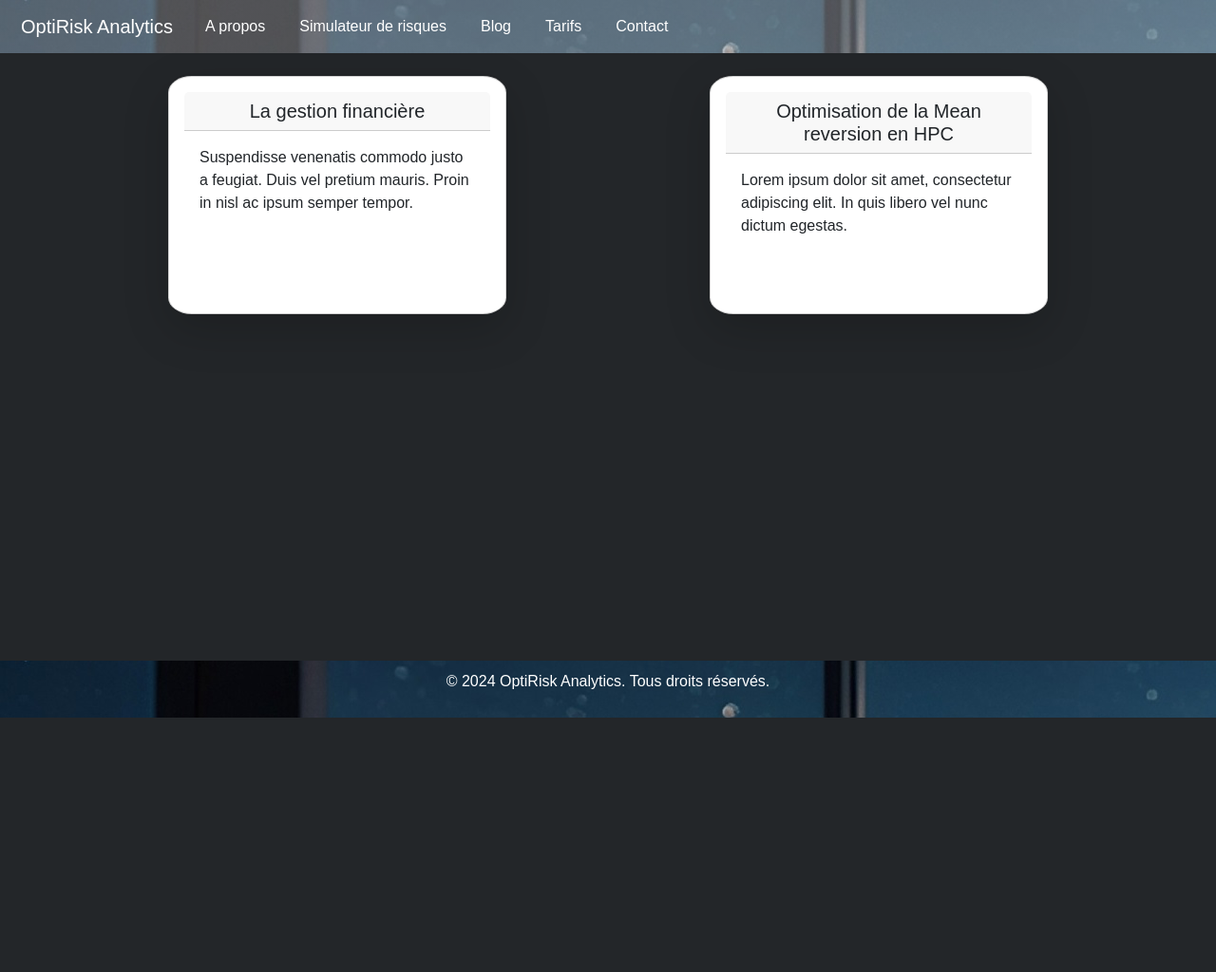
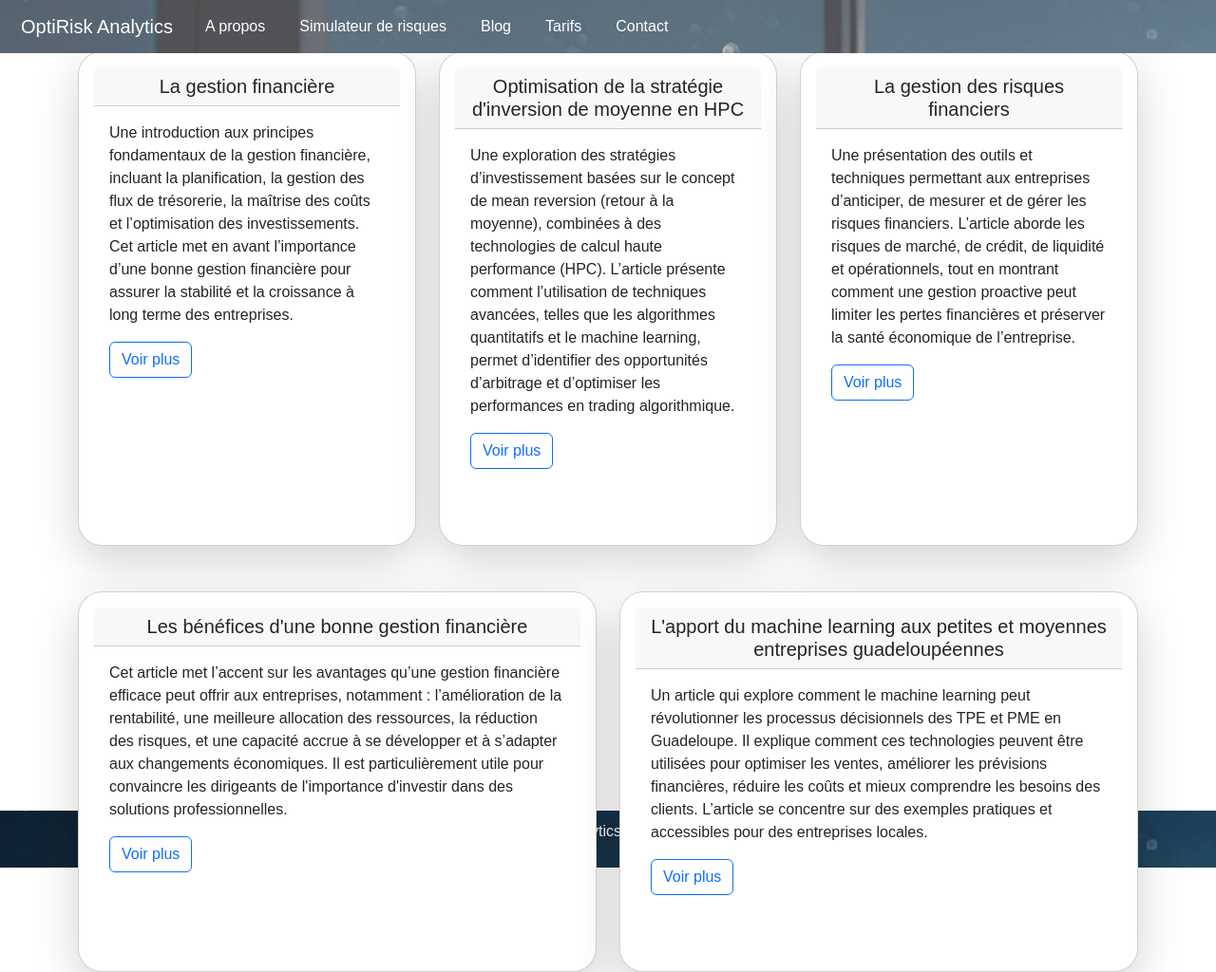
Before and after one commit to dorian68/OptiRisk_Analytics, a Django app: page /articles/ in a window 1280 px wide. Shown: the whole page at 95% size. Before the commit the page ends 756 px from the top, so only its background shows below. Run offline with Django 3.2, Linux system fonts and the light colour scheme; some libraries are stand-ins or nearby versions.

Commit message:
09012025

```diff
--- a/website/static/css/style.css
+++ b/website/static/css/style.css
@@ -3,7 +3,7 @@ body {
     font-family: Arial, sans-serif;
     margin: 0;
     padding: 0;
-    background-color: #232629;
+    background-color:  rgb(255, 255, 255);
 }
 
 header {
--- a/website/templates/articles.html
+++ b/website/templates/articles.html
@@ -16,35 +16,75 @@
 </head>
 <body>
     <section>
-        <div class="container" style="height: 80vh;margin-top: 50px;">
+        <div class="container my-4" style="height: 100vh;">
             <div class="row row-cols-1 row-cols-md-3 g-4 mb-5">
                 <div class="col mx-auto">
-                    <div class="card h-100 shadow-lg p-3 mb-5 bg-white" style="border-radius: 7%;">
+                    <div class="card h-100 shadow-lg p-3 mb-5 bg-white" style="border-radius: 25px 25px 25px 25px;">
                         <h5 class="card-header text-center">La gestion financière</h5>
                         <div class="card-body">
                             <p class="card-text">
                             <!--PRESTATIONS BASIQUE-->
 
-                                Suspendisse venenatis commodo justo a feugiat. Duis vel pretium mauris. Proin in nisl ac ipsum semper tempor.
-                            <!--FIN PRESTATIONS BASIQUE-->
+                            Une introduction aux principes fondamentaux de la gestion financière, incluant la planification, la gestion des flux de trésorerie, la maîtrise des coûts et l’optimisation des investissements. Cet article met en avant l’importance d’une bonne gestion financière pour assurer la stabilité et la croissance à long terme des entreprises.                            <!--FIN PRESTATIONS BASIQUE-->
                             </p>
+                            <a type="button" class="btn btn-outline-primary" href="{% url 'corpoFinance' %}">Voir plus</a>
+                        </div>
+                    </div>
+                </div>
+                <div class="col mx-auto">
+                    <div class="card h-100 shadow-lg p-3 mb-5 bg-white" style="border-radius: 25px 25px 25px 25px;">
+                        <h5 class="card-header text-center">Optimisation de la stratégie d'inversion de moyenne en HPC</h5>
+                        <div class="card-body">
+                            <p class="card-text">
+
+                                Une exploration des stratégies d’investissement basées sur le concept de mean reversion (retour à la moyenne), combinées à des technologies de calcul haute performance (HPC). L’article présente comment l’utilisation de techniques avancées, telles que les algorithmes quantitatifs et le machine learning, permet d’identifier des opportunités d’arbitrage et d’optimiser les performances en trading algorithmique.                            </p>
+                            <a type="button" class="btn btn-outline-primary" href="{% url 'meanReversion' %}">Voir plus</a>
                         </div>
                         </div>
                 </div>
                 <div class="col mx-auto">
-                    <div class="card h-100 shadow-lg p-3 mb-5 bg-white" style="border-radius: 7%;">
-                        <h5 class="card-header text-center">Optimisation de la Mean reversion en HPC</h5>
+                    <div class="card h-100 shadow-lg p-3 mb-5 bg-white" style="border-radius: 25px 25px 25px 25px;">
+                        <h5 class="card-header text-center">La gestion des risques financiers</h5>
                         <div class="card-body">
                             <p class="card-text">
+                            <!--PRESTATIONS BASIQUE-->
 
-                                Lorem ipsum dolor sit amet, consectetur adipiscing elit. In quis libero vel nunc dictum egestas. <!--FIN PRESTATIONS BASIQUE-->
+                            Une présentation des outils et techniques permettant aux entreprises d’anticiper, de mesurer et de gérer les risques financiers. L’article aborde les risques de marché, de crédit, de liquidité et opérationnels, tout en montrant comment une gestion proactive peut limiter les pertes financières et préserver la santé économique de l’entreprise.                            <!--FIN PRESTATIONS BASIQUE-->
                             </p>
+                            <a type="button" class="btn btn-outline-primary" href="{% url 'article_automation_for_small_business' %}">Voir plus</a>
                         </div>
+                    </div>
+                </div>
+            </div>
+            <div class="row row-cols-1 row-cols-md-2 g-4 mb-5">
+                <div class="col mx-auto">
+                    <div class="card h-100 shadow-lg p-3 mb-5 bg-white" style="border-radius: 25px 25px 25px 25px;">
+                        <h5 class="card-header text-center">Les bénéfices d'une bonne gestion financière</h5>
+                        <div class="card-body">
+                            <p class="card-text">
+                            <!--PRESTATIONS BASIQUE-->
+
+                            Cet article met l’accent sur les avantages qu’une gestion financière efficace peut offrir aux entreprises, notamment : l’amélioration de la rentabilité, une meilleure allocation des ressources, la réduction des risques, et une capacité accrue à se développer et à s’adapter aux changements économiques. Il est particulièrement utile pour convaincre les dirigeants de l'importance d'investir dans des solutions professionnelles.                            <!--FIN PRESTATIONS BASIQUE-->
+                            </p>
+                            <a type="button" class="btn btn-outline-primary" href="{% url 'article_risk_management' %}">Voir plus</a>
                         </div>
+                    </div>
+                </div>
+                <div class="col mx-auto">
+                    <div class="card h-100 shadow-lg p-3 mb-5 bg-white" style="border-radius: 25px 25px 25px 25px;">
+                        <h5 class="card-header text-center">L'apport du machine learning aux petites et moyennes entreprises guadeloupéennes</h5>
+                        <div class="card-body">
+                            <p class="card-text">
+                            <!--PRESTATIONS BASIQUE-->
+
+                            Un article qui explore comment le machine learning peut révolutionner les processus décisionnels des TPE et PME en Guadeloupe. Il explique comment ces technologies peuvent être utilisées pour optimiser les ventes, améliorer les prévisions financières, réduire les coûts et mieux comprendre les besoins des clients. L’article se concentre sur des exemples pratiques et accessibles pour des entreprises locales.                            <!--FIN PRESTATIONS BASIQUE-->
+                            </p>
+                            <a type="button" class="btn btn-outline-primary" href="{% url 'article_ml_for_small_business' %}">Voir plus</a>
+                        </div>
+                    </div>
                 </div>
             </div>
         </div>
-
     </section>
 </body>
 </html>
--- a/website/templates/corpoFinance.html
+++ b/website/templates/corpoFinance.html
@@ -15,7 +15,7 @@
     <link rel="stylesheet" href="{% static 'css/style.css' %}">
 </head>
 <body>
-        <section>
+    <section>
             <div class="container">
                 <div class="row m-5">
                 <h3 class="tb-5"><strong>La gestion financière</strong></h3>
--- a/website/templates/home2.html
+++ b/website/templates/home2.html
@@ -257,8 +257,6 @@ font-weight: bold;
         </div>
     </div>
 
-
-
     <!--SAPCING-->
     <div class="row mt-4">
 
--- a/website/templates/index.html
+++ b/website/templates/index.html
@@ -59,6 +59,9 @@
         {% block service_data_management %}{% endblock %}
         {% block aPropos %}{% endblock %}
         {% block articles %}{% endblock %}
+        {% block article_automation_for_small_business %}{% endblock %}
+        {% block article_ml_for_small_business %}{% endblock %}
+        {% block article_risk_management %}{% endblock %}
     </section>
     <script src="https://cdn.jsdelivr.net/npm/bootstrap@5.3.0/dist/js/bootstrap.bundle.min.js"></script>
 </body>
--- a/website/urls.py
+++ b/website/urls.py
@@ -11,9 +11,12 @@ urlpatterns = [
     path('service_data_management/', views.service_data_management, name='service_data_management'),
     #path('case-studies/', views.case_studies, name='case_studies'),
     path('contact/', views.contact, name='contact'),
-    path('article_corpo_finance/', views.article_corpo_finance, name='article_corpo_finance'),
+    path('corpoFinance/', views.corpoFinance, name='corpoFinance'),
     path('rates_analysis/',views.rates_analysis, name='rates_analysis'),
-    path('article_mean_reversion/',views.article_mean_reversion, name='article_mean_reversion'),
+    path('meanReversion/',views.meanReversion, name='meanReversion'),
     path('about/', views.about, name='about'),
     path('tool_risk_calculator/', views.tool_risk_calculator, name='tool_risk_calculator'),
+    path('article_automation_for_small_business/', views.article_automation_for_small_business, name='article_automation_for_small_business'),
+    path('article_ml_for_small_business/', views.article_ml_for_small_business, name='article_ml_for_small_business'),
+    path('article_risk_management/', views.article_risk_management, name='article_risk_management'),
 ]
--- a/website/views.py
+++ b/website/views.py
@@ -23,7 +23,7 @@ def service_dev_tool(request):
 def service_data_management(request):
     return render(request, 'service_data_management.html')
 
-def article_corpo_finance(request):
+def corpoFinance(request):
     return render(request, 'corpoFinance.html')
 
 def contact(request):
@@ -32,8 +32,17 @@ def contact(request):
 def rates_analysis(request):
     return render(request, 'ratesAnalysis.html')
 
-def article_mean_reversion(request):
+def meanReversion(request):
     return render(request, 'meanReversion.html')
 
 def tool_risk_calculator(request):
     return render(request, 'riskCalculator.html')
+
+def article_automation_for_small_business(request):
+    return render(request, 'article_automation_for_small_business.html')
+
+def article_ml_for_small_business(request):
+    return render(request, 'article_ml_for_small_business.html')
+
+def article_risk_management(request):
+    return render(request, 'article_risk_management.html')
```
Also changed, not shown: website/templates/article_automation_for_small_business.html (added, +55 -0 lines), website/templates/article_ml_for_small_business.html (added, +61 -0 lines), website/templates/article_risk_management.html (added, +57 -0 lines).
